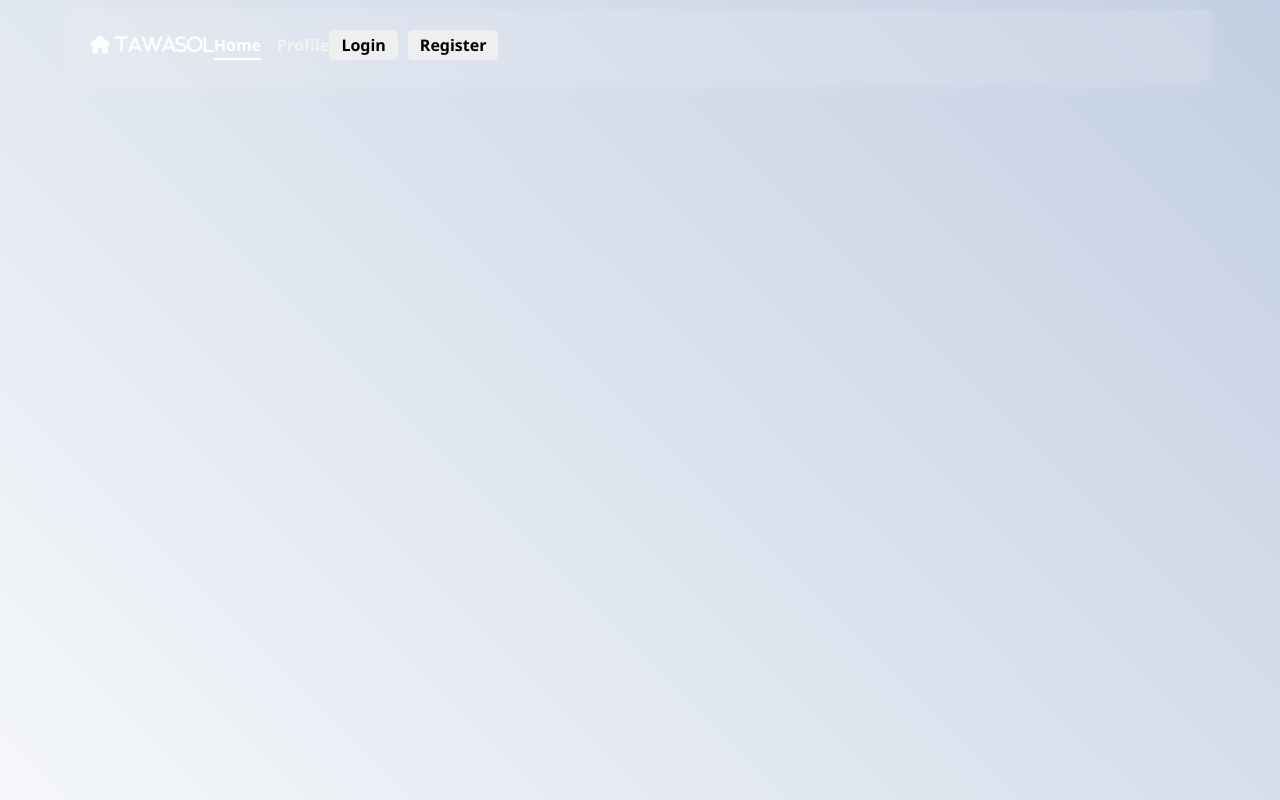
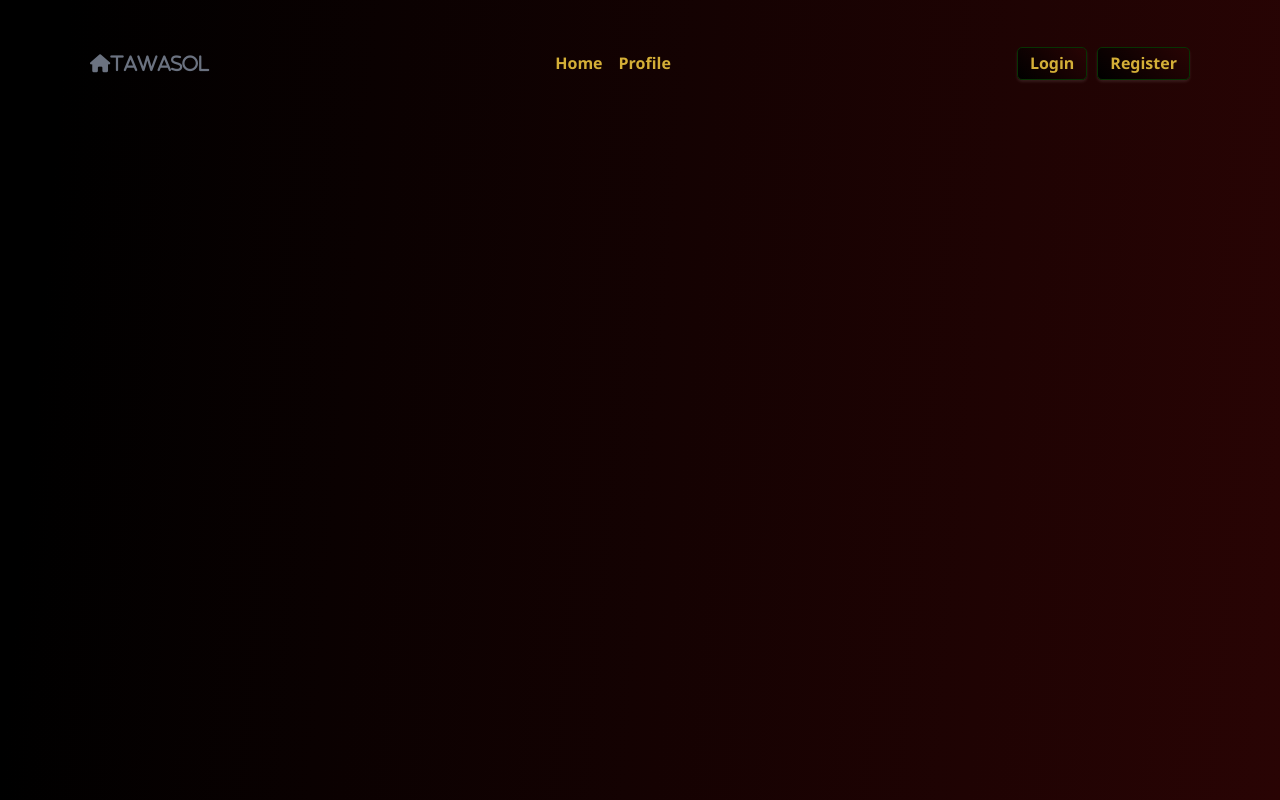
Before and after one commit to mohamedabouelfotouh/SocialMedia, a website: page index.html in a window 1280 px wide. Drawn offline with nearby package versions, Linux system fonts and the light colour scheme.

Commit message:
I change the design

```diff
--- a/index.html
+++ b/index.html
@@ -1,21 +1,24 @@
+`
 <!DOCTYPE html>
 <html lang="en">
+
 <head>
     <meta charset="UTF-8">
     <meta name="viewport" content="width=device-width, initial-scale=1.0">
     <title>Tawasol</title>
     <!-- fontawesome -->
-    <link rel="stylesheet" href="https://cdnjs.cloudflare.com/ajax/libs/font-awesome/6.4.0/css/all.min.css"/>
+    <link rel="stylesheet" href="https://cdnjs.cloudflare.com/ajax/libs/font-awesome/6.4.0/css/all.min.css" />
 
     <!-- the Master file -->
     <link rel="stylesheet" href="style/main.css">
 </head>
+
 <body>
     <div class="container">
         <!-- start navigation bar -->
-         <header>
+        <header>
             <div class="logo">
-                <i class="fa-solid fa-house"> Tawasol</i>
+                <i class="fa-solid fa-house"><span>Tawasol</span></i>
             </div>
             <nav class="nav">
                 <ul class="ul-header">
@@ -28,6 +31,12 @@
                 <button type="button" id="register">Register</button>
             </div>
         </header>
+
+        <div class="content">
+
+
+        </div>
     </div>
 </body>
+
 </html>
--- a/style/main.css
+++ b/style/main.css
@@ -17,16 +17,17 @@
   --border-color: #E5E7EB;
   --transition: 0.4s;
   --border-radius: 5px;
+  --box-shadow: 0 2px 3px rgba(255, 255, 255, 0.1);
 }
 
 body {
-  background: linear-gradient(45deg, #f5f7fa 0%, #c3cfe2 100%);
+  background: linear-gradient(95deg, #000000 5%, #290404 100%);
   background-attachment: fixed;
-  color: var(--text-main);
   font-family: 'Segoe UI', Tahoma, Geneva, Verdana, sans-serif;
   margin: 0;
   padding: 0;
   min-height: 100vh;
+  position: relative;
 }
 
 .container {
@@ -34,16 +35,19 @@ body {
   margin: 0 auto;
   padding: 10px 15px;
 
+  @media (max-width: 767px) {
+    padding-top: 0px;
+  }
+
   header {
-    box-shadow: 0 4px 15px rgba(255, 255, 255, 0.2);
     width: 100%;
     height: 70px;
-    background-color: var(--bg-color);
     display: flex;
     align-items: center;
-    /* justify-content: space-between; */
+    justify-content: space-between;
     padding: 10px 20px;
     border-radius: var(--border-radius);
+    margin-bottom: 35px;
 
     @media (max-width: 767px) {
       border-radius: 0;
@@ -55,7 +59,11 @@ body {
         font-size: 18px;
         font-weight: bold;
         cursor: pointer;
-        color: white;
+        color: var(--text-muted);
+
+        @media (max-width: 767px) {
+          font-size: 16px;
+        }
       }
     }
 
@@ -74,33 +82,19 @@ body {
           a {
             font-size: 16px;
             font-weight: bold;
-            color: rgb(245, 242, 242);
+            color: #D4AF37;
             transition: var(--transition);
 
             @media (max-width: 767px) {
               font-size: 14px;
             }
 
-            &:hover {
-              color: var(--text-muted);
-            }
-          }
-
-          /* تنسيق العنصر النشط */
-          &:first-child {
-            a {
-              color: white;
+            @media (max-width: 393px) {
+              font-size: 10px;
             }
 
-            /* الخط السفلي الثابت للعنصر النشط */
-            &::after {
-              content: '';
-              position: absolute;
-              width: 100%;
-              height: 2px;
-              bottom: -6px;
-              left: 0;
-              background-color: white;
+            &:hover {
+              color: white;
             }
           }
         }
@@ -114,18 +108,58 @@ body {
       button {
         padding: 6px 12px;
         border-radius: var(--border-radius);
-        border: none;
+        border: 1px solid #073303;
         cursor: pointer;
         font-weight: bold;
         transition: var(--transition);
+        color: #D4AF37;
+        background: linear-gradient(45deg, #000000 0%, #290404 100%);
+        transition: var(--transition);
+        box-shadow: var(--box-shadow);
+        transition: var(--transition);
+
+        &:hover {
+          color: white;
+        }
+
+        @media (max-width: 767px) {
+          font-size: 14px;
+          padding: 6px;
+        }
       }
     }
+  }
+
+  .content {
+    width: 100%;
+    height: fit-content;
+    padding: 20px;
   }
 }
 
 /* Media queries*/
-@media (min-width: 768px) { .container { max-width: 750px; } }
-@media (min-width: 992px) { .container { max-width: 970px; } }
-@media (min-width: 1200px) { .container { max-width: 1170px; } }
-@media (min-width: 1400px) { .container { max-width: 1320px; } }
+@media (min-width: 768px) {
+  .container {
+    max-width: 750px;
+  }
+}
+
+@media (min-width: 992px) {
+  .container {
+    max-width: 970px;
+  }
+}
+
+@media (min-width: 1200px) {
+  .container {
+    max-width: 1170px;
+  }
+}
+
+@media (min-width: 1400px) {
+  .container {
+    max-width: 1320px;
+  }
+}
+
 /* End globals rules */
```
Also changed, not shown: image/d818dfb93d3259b5be21a878992e0d9f.jpg (added).
